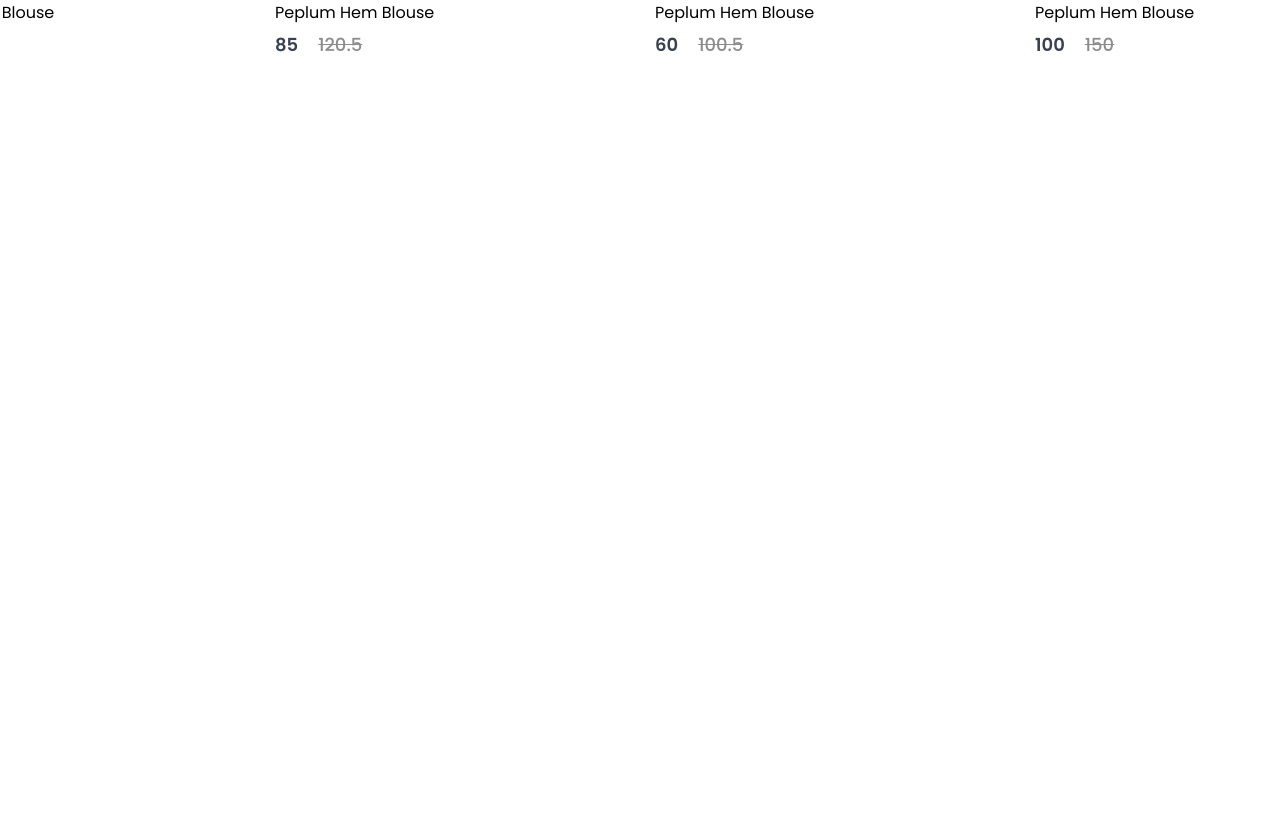
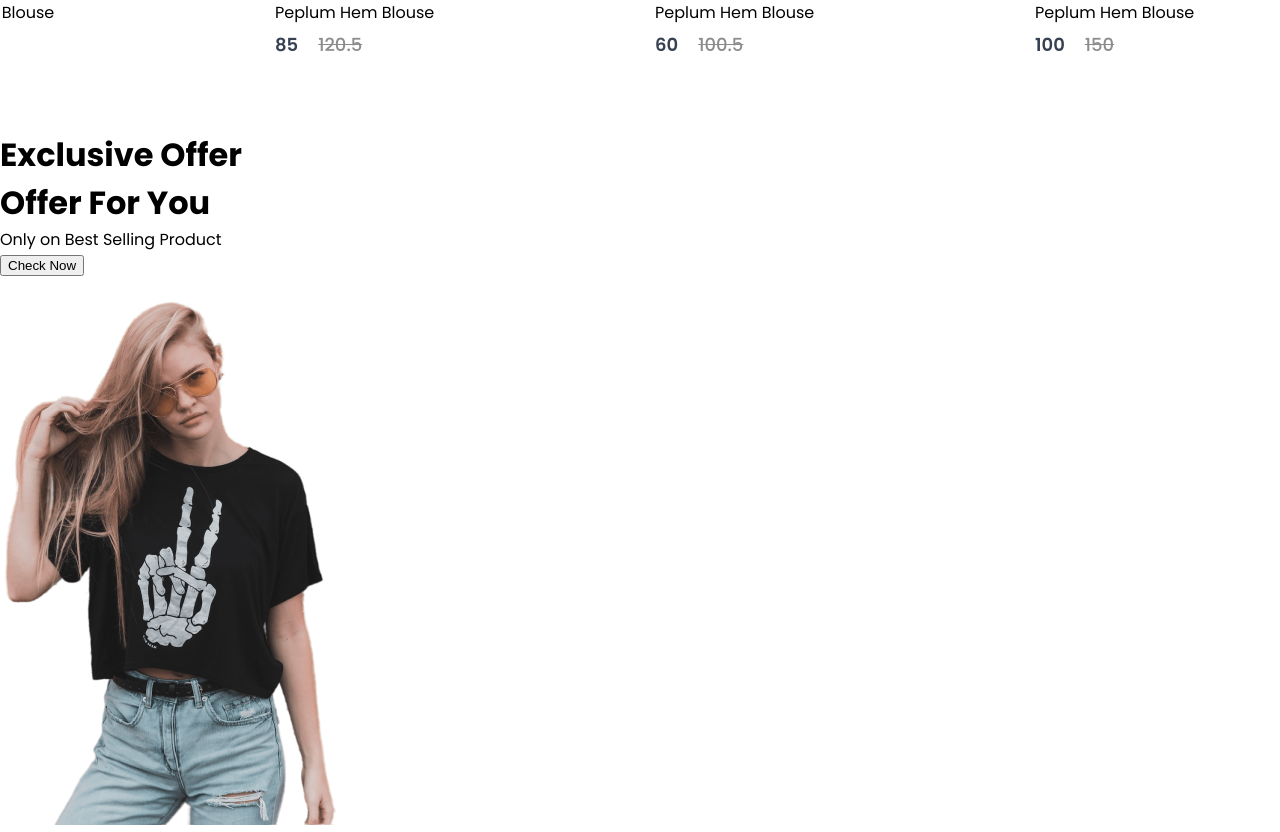
Before and after one commit to mr-prasai2004/LugaKinne, a React (Create React App) app in the folder frontend/: page / in a window 1280 px wide. Shown: the part 1486-2318 px from the top of the page. Before the commit the page ends 1617 px from the top, so only its background shows below. Built offline with nearby package versions, Linux system fonts and the light colour scheme.

Commit message:
Add offer page

```diff
--- /dev/null
+++ b/frontend/src/Components/Offers/Offers.jsx
@@ -0,0 +1,19 @@
+import React from 'react'
+import './Offers.css'
+import exclusive_image from '../Assets/exclusive_image.png'
+export const Offers = () => {
+  return (
+    <div className='offers'>
+        <div className="offer-left">
+            <h1>Exclusive Offer</h1>
+            <h1>Offer For You</h1>
+            <p>Only on Best Selling Product</p>
+            <button>Check Now</button>
+        </div>
+        <div className="offer-right">
+            <img src={exclusive_image} alt="" />
+
+        </div>
+    </div>
+  )
+}
--- a/frontend/src/Pages/Shop.jsx
+++ b/frontend/src/Pages/Shop.jsx
@@ -1,12 +1,14 @@
 import React from 'react'
 import { Hero } from '../Components/Hero/Hero'
 import { Popular } from '../Components/Popular/Popular'
+import { Offers } from '../Components/Offers/Offers'
 
 export const Shop = () => {
   return (
     <div>
         <Hero/>
         <Popular/>
+        <Offers />
     </div>
   )
 }
```
Also changed, not shown: frontend/src/Components/Offers/Offers.css (added).
